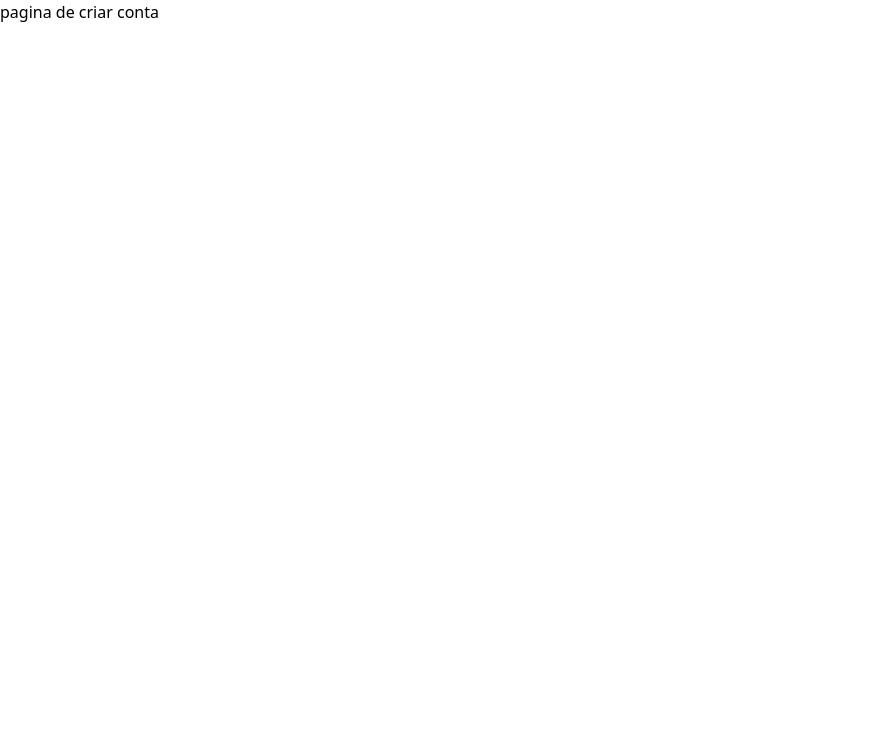
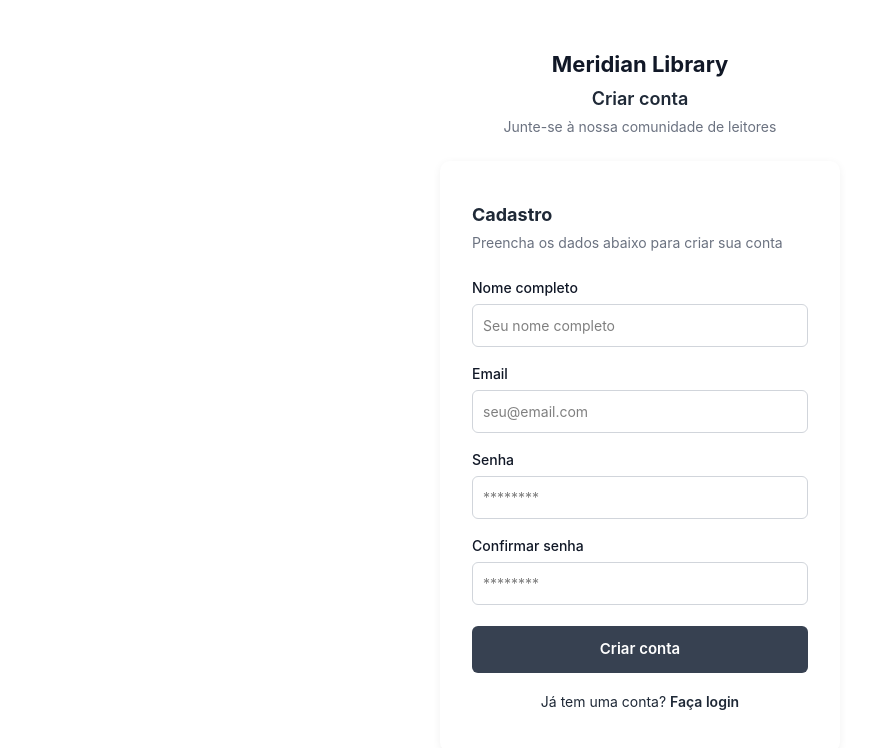
Before and after one commit to Aristidesmiguel/bibliotecaNacional, a React (Vite) app: page /sign-in in a window 1280 px wide. Shown: the top 748 px of the page, without its empty margins (0-870 px from the left). Built offline with nearby package versions, Linux system fonts and the light colour scheme.

Commit message:
Fiz a pagina Sign-in do projeto

```diff
--- a/index.html
+++ b/index.html
@@ -1,5 +1,5 @@
 <!doctype html>
-<html lang="en">
+<html lang="pt-br">
   <head>
     <meta charset="UTF-8" />
     <link rel="icon" type="image/svg+xml" href="/vite.svg" />
--- a/src/app/pages/SignIn/index.tsx
+++ b/src/app/pages/SignIn/index.tsx
@@ -1,8 +1,257 @@
-export const SignIn = () => {
-    // kIENE
-    // Aqui é o corpo do componente  elementos javascript
-    return (
-        //Aqui são elementos JSX ou seja, elementos html dentro do javascript
-        <h1>pagina de criar conta</h1>
-    )
+import React, { useState } from "react";
+
+interface FormData {
+  name: string;
+  email: string;
+  password: string;
+  confirmPassword: string;
 }
+
+export const SignIn: React.FC = () => {
+  const [formData, setFormData] = useState<FormData>({
+    name: "",
+    email: "",
+    password: "",
+    confirmPassword: "",
+  });
+
+  const [loading, setLoading] = useState(false);
+  const [erro, setErro] = useState("");
+
+  const handleChange = (e: React.ChangeEvent<HTMLInputElement>) => {
+    const { name, value } = e.target;
+    setFormData({ ...formData, [name as keyof FormData]: value });
+  };
+
+  const handleSubmit = async (e: React.FormEvent) => {
+    e.preventDefault();
+    setErro("");
+    setLoading(true);
+
+    if (formData.password !== formData.confirmPassword) {
+      setErro("As senhas não coincidem!");
+      setLoading(false);
+      return;
+    }
+
+    try {
+      await new Promise((resolve) => setTimeout(resolve, 1000));
+      alert("Conta criada com sucesso!");
+      console.log("Formulário enviado:", formData);
+    } catch {
+      setErro("Erro inesperado. Tente novamente.");
+    } finally {
+      setLoading(false);
+    }
+  };
+
+  return (
+    <div
+      style={{
+        minHeight: "100vh",
+        display: "flex",
+        alignItems: "center",
+        justifyContent: "center",
+        backgroundColor: "#fff",
+        fontFamily: "Inter, system-ui, sans-serif",
+      }}
+    >
+      <div
+        style={{
+          width: "100%",
+          maxWidth: "400px",
+        }}
+      >
+        {/* Cabeçalho fora do card */}
+        <h1
+          style={{
+            textAlign: "center",
+            fontSize: "22px",
+            fontWeight: 700,
+            color: "#111827",
+            marginBottom: "4px",
+          }}
+        >
+          Meridian Library
+        </h1>
+        <h2
+          style={{
+            textAlign: "center",
+            fontSize: "18px",
+            fontWeight: 600,
+            color: "#1f2937",
+            marginBottom: "4px",
+          }}
+        >
+          Criar conta
+        </h2>
+        <p
+          style={{
+            textAlign: "center",
+            color: "#6b7280",
+            fontSize: "14px",
+            marginBottom: "24px",
+          }}
+        >
+          Junte-se à nossa comunidade de leitores
+        </p>
+
+        {/* Card */}
+        <div
+          style={{
+            backgroundColor: "#fff",
+            padding: "40px 32px",
+            borderRadius: "10px",
+            boxShadow: "0 2px 8px rgba(0,0,0,0.06)",
+          }}
+        >
+          {/* Título e subtítulo alinhados à esquerda dentro do card */}
+          <h3
+            style={{
+              fontSize: "18px",
+              fontWeight: 700,
+              color: "#1f2937",
+              marginBottom: "4px",
+              textAlign: "left",
+            }}
+          >
+            Cadastro
+          </h3>
+          <p
+            style={{
+              color: "#6b7280",
+              fontSize: "14px",
+              marginBottom: "24px",
+              textAlign: "left",
+            }}
+          >
+            Preencha os dados abaixo para criar sua conta
+          </p>
+
+          <form onSubmit={handleSubmit} style={{ display: "flex", flexDirection: "column" }}>
+            <label style={{ marginBottom: "6px", fontWeight: 500, fontSize: "14px", color: "#111827" }}>
+              Nome completo
+            </label>
+            <input
+              type="text"
+              name="name"
+              value={formData.name}
+              onChange={handleChange}
+              placeholder="Seu nome completo"
+              required
+              style={{
+                padding: "10px",
+                border: "1px solid #d1d5db",
+                borderRadius: "6px",
+                marginBottom: "16px",
+                fontSize: "14px",
+              }}
+            />
+
+            <label style={{ marginBottom: "6px", fontWeight: 500, fontSize: "14px", color: "#111827" }}>
+              Email
+            </label>
+            <input
+              type="email"
+              name="email"
+              value={formData.email}
+              onChange={handleChange}
+              placeholder="seu@email.com"
+              required
+              style={{
+                padding: "10px",
+                border: "1px solid #d1d5db",
+                borderRadius: "6px",
+                marginBottom: "16px",
+                fontSize: "14px",
+              }}
+            />
+
+            <label style={{ marginBottom: "6px", fontWeight: 500, fontSize: "14px", color: "#111827" }}>
+              Senha
+            </label>
+            <input
+              type="password"
+              name="password"
+              value={formData.password}
+              onChange={handleChange}
+              placeholder="********"
+              required
+              style={{
+                padding: "10px",
+                border: "1px solid #d1d5db",
+                borderRadius: "6px",
+                marginBottom: "16px",
+                fontSize: "14px",
+              }}
+            />
+
+            <label style={{ marginBottom: "6px", fontWeight: 500, fontSize: "14px", color: "#111827" }}>
+              Confirmar senha
+            </label>
+            <input
+              type="password"
+              name="confirmPassword"
+              value={formData.confirmPassword}
+              onChange={handleChange}
+              placeholder="********"
+              required
+              style={{
+                padding: "10px",
+                border: "1px solid #d1d5db",
+                borderRadius: "6px",
+                marginBottom: "16px",
+                fontSize: "14px",
+              }}
+            />
+
+            {erro && (
+              <p
+                style={{
+                  color: "red",
+                  fontSize: "14px",
+                  marginBottom: "12px",
+                  textAlign: "center",
+                }}
+              >
+                {erro}
+              </p>
+            )}
+
+            <button
+              type="submit"
+              disabled={loading}
+              style={{
+                backgroundColor: "#374151",
+                color: "#fff",
+                padding: "12px",
+                border: "none",
+                borderRadius: "6px",
+                cursor: "pointer",
+                fontWeight: 600,
+                fontSize: "15px",
+                marginTop: "5px",
+              }}
+            >
+              {loading ? "Criando conta..." : "Criar conta"}
+            </button>
+          </form>
+
+          <p
+            style={{
+              marginTop: "18px",
+              textAlign: "center",
+              fontSize: "14px",
+              color: "#1f2937",
+            }}
+          >
+            Já tem uma conta?{" "}
+            <a href="/login" style={{ color: "#1f2937", fontWeight: 600 }}>
+              Faça login
+            </a>
+          </p>
+        </div>
+      </div>
+    </div>
+  );
+};
--- a/src/app/pages/login/index.tsx
+++ b/src/app/pages/login/index.tsx
@@ -158,7 +158,7 @@ export const Login: React.FC = () => {
           }}
         >
           Não tem uma conta?{" "}
-          <a href="/signup" style={{ color: "#1f2937", fontWeight: "bold" }}>
+          <a href="/Sign-in" style={{ color: "#1f2937", fontWeight: "bold" }}>
             Cadastre-se
           </a>
         </p>
```
